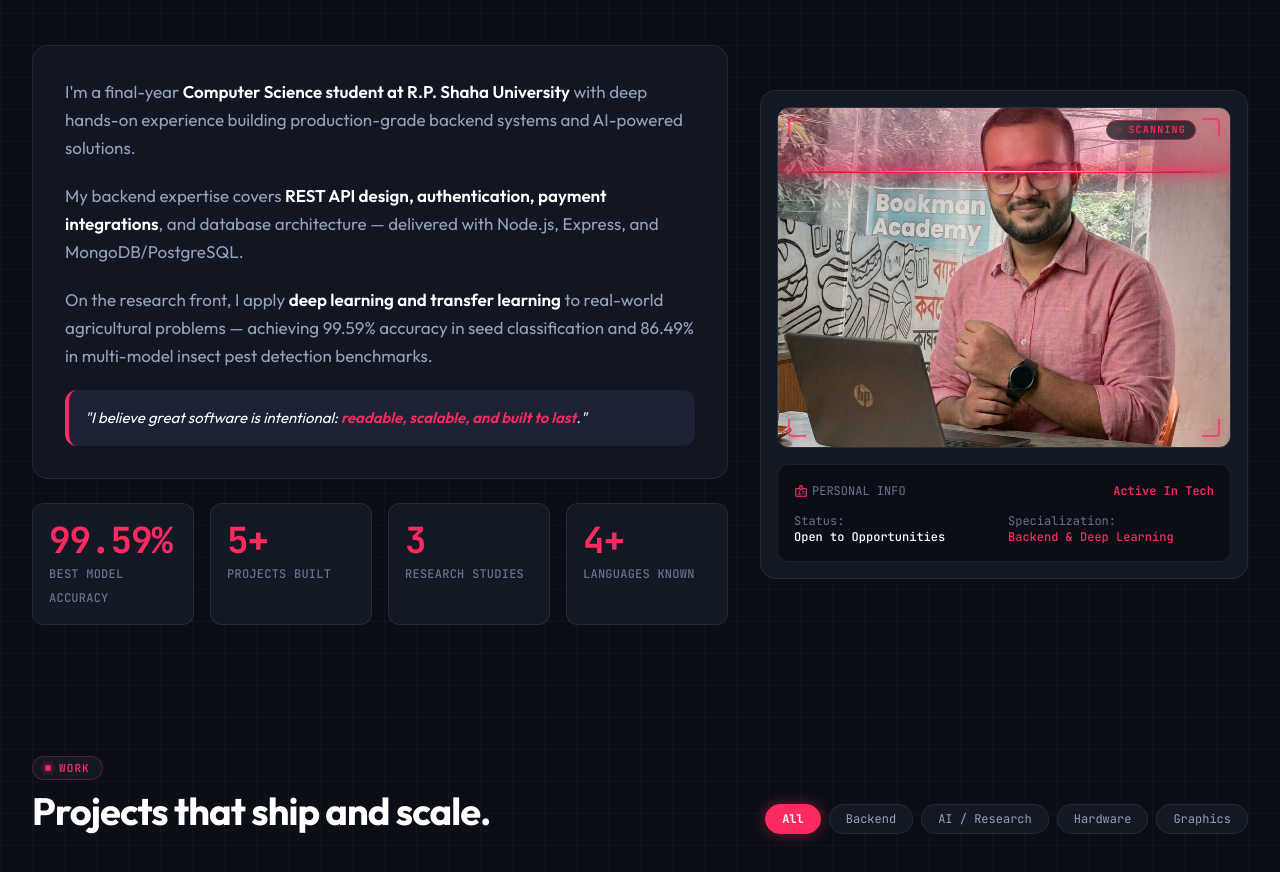
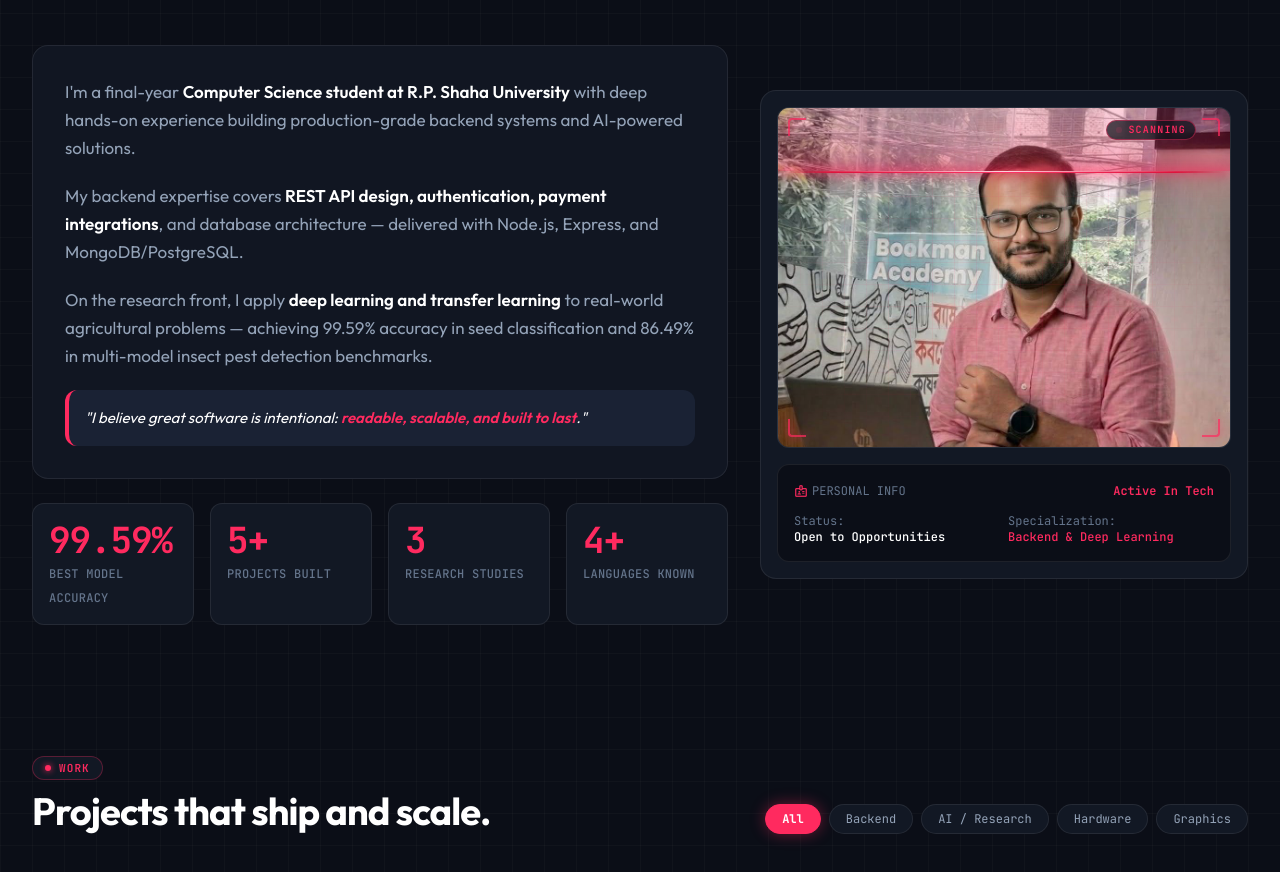
Before and after one commit to MohammedZIMS/mdzims, a plain HTML site: page index.html in a window 1280 px wide. Shown: the part 883-1755 px from the top of the page. Drawn offline with nearby package versions, Linux system fonts and the light colour scheme.

Commit message:
fix image

```diff
--- a/index.html
+++ b/index.html
@@ -448,7 +448,7 @@
               class="relative w-full aspect-[4/3] rounded-xl overflow-hidden border border-border-subtle bg-gradient-to-br from-surface-container-low to-surface-card-hover">
               <img class="w-full h-full object-cover" alt="Md. Zahidul Islam Mehedi working in a university lab"
                 loading="lazy" onerror="this.style.display='none'"
-                src="./assets/image/MyImage2.png">
+                src="./assets/image/MyImage1.jpg">
               <div class="scanner" aria-hidden="true">
                 <div class="scanner-grid"></div>
                 <div class="scanner-sweep" style="--scan-delay:1.9s"></div>
```
Also changed, not shown: assets/image/MyImage1.jpg (added).
